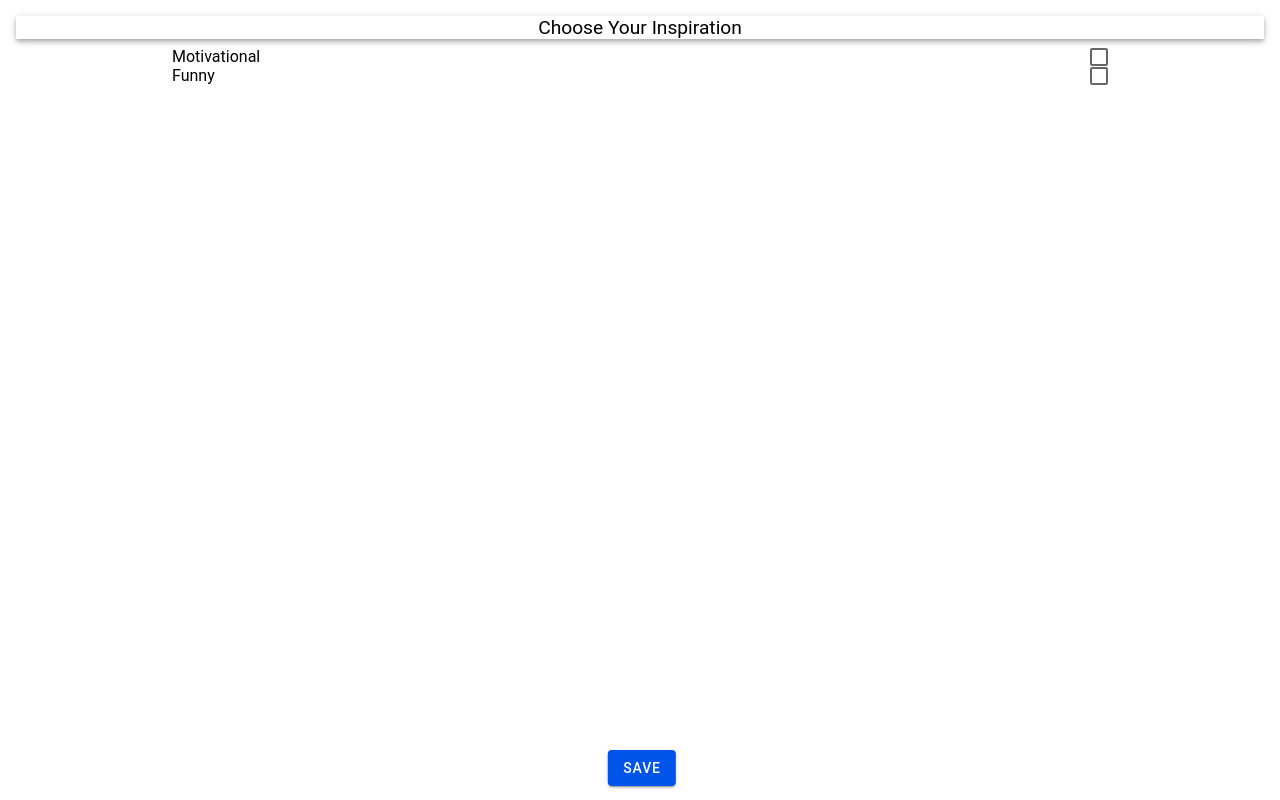
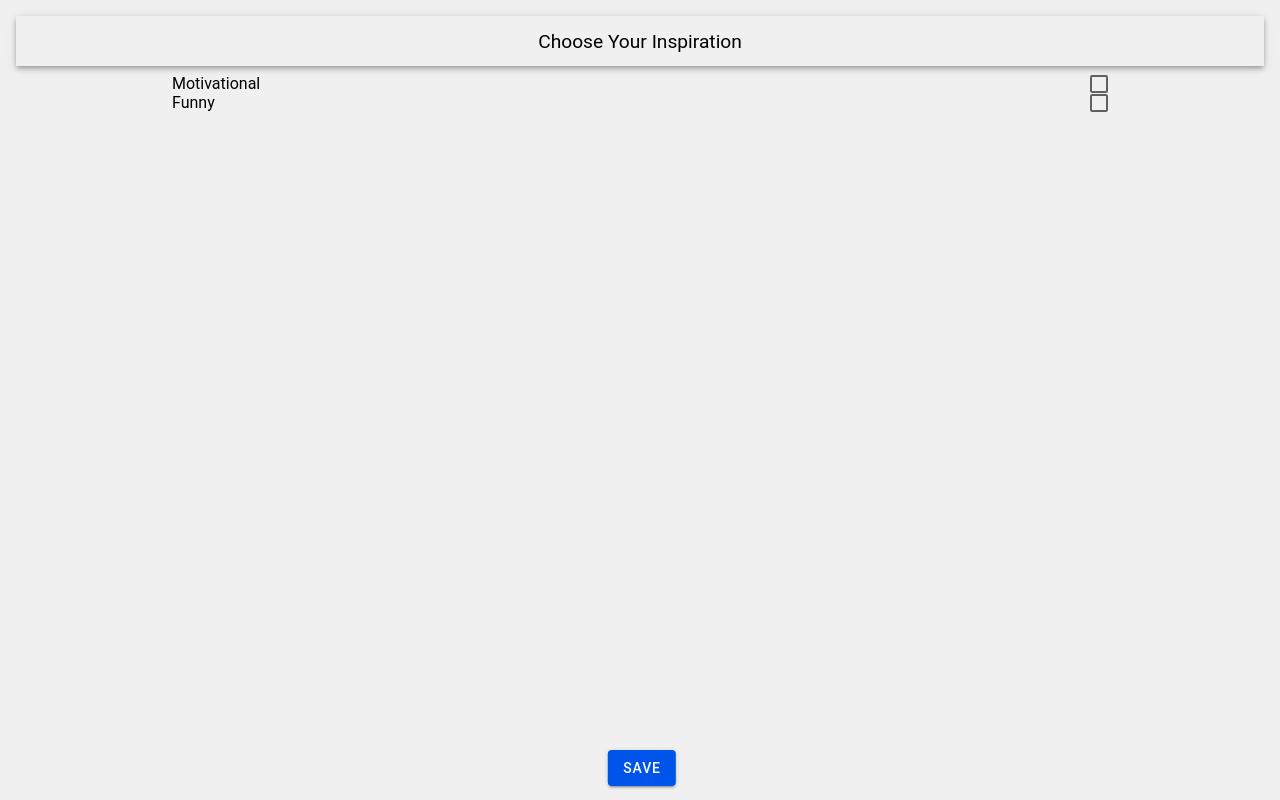
Before and after one commit to benfogiel/reemind, a React (Vite) app: page /categories-view in a window 1280 px wide. Built offline with nearby package versions, Linux system fonts and the light colour scheme.

Commit message:
add light/dark color preferences

```diff
--- a/src/theme/global.css
+++ b/src/theme/global.css
@@ -1,6 +1,12 @@
+/* This is added to prevent the flashing that happens when toggling between palettes */
+ion-item {
+  --transition: none;
+}
+
 .page-header {
-    display: flex;
-    align-items: center;
-    justify-content: center;
-    font-size: 1.2rem;
-  }
+  display: flex;
+  align-items: center;
+  justify-content: center;
+  font-size: 1.2rem;
+  height: 50px;
+}
--- a/src/theme/variables.css
+++ b/src/theme/variables.css
@@ -1,2 +1,17 @@
 /* For information on how to create your own theme, please see:
 http://ionicframework.com/docs/theming/ */
+
+@media (prefers-color-scheme: dark) {
+  :root.ios,
+  :root.md {
+  }
+}
+
+@media (prefers-color-scheme: light) {
+  :root.ios,
+  :root.md {
+    --ion-background-color: #f0f0f0;
+    --ion-overlay-background-color: #ffffff;
+    --ion-text-color: #000000;
+  }
+}
```
